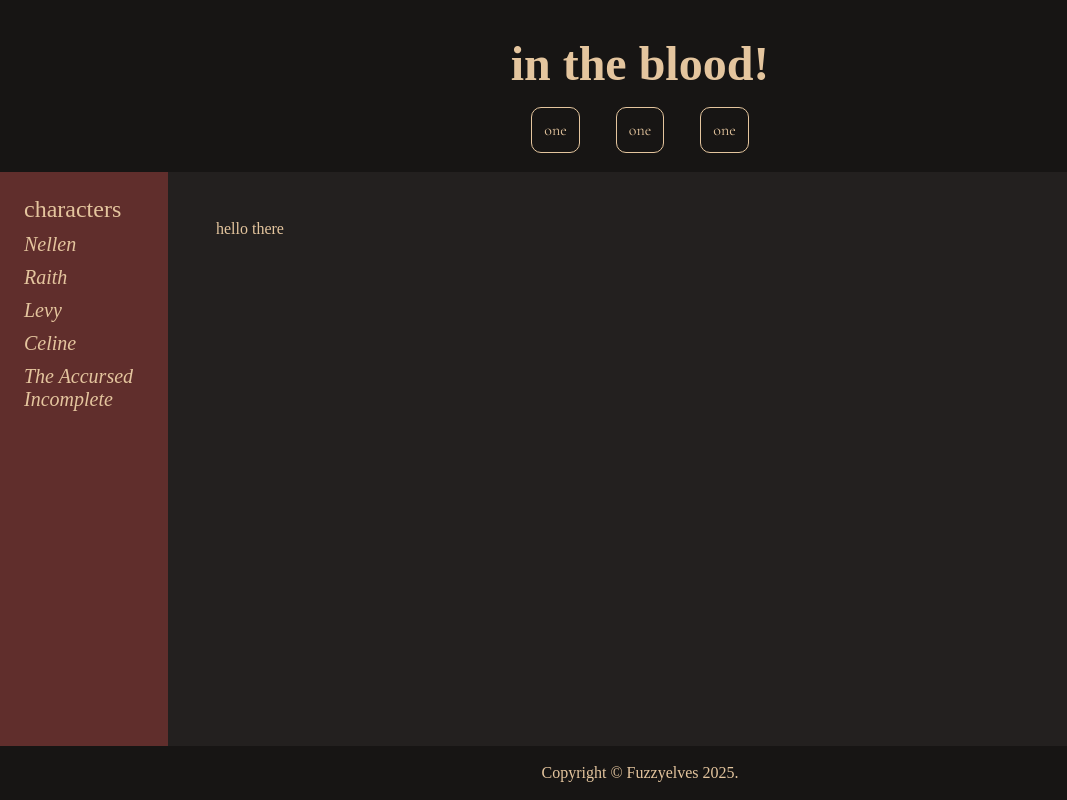
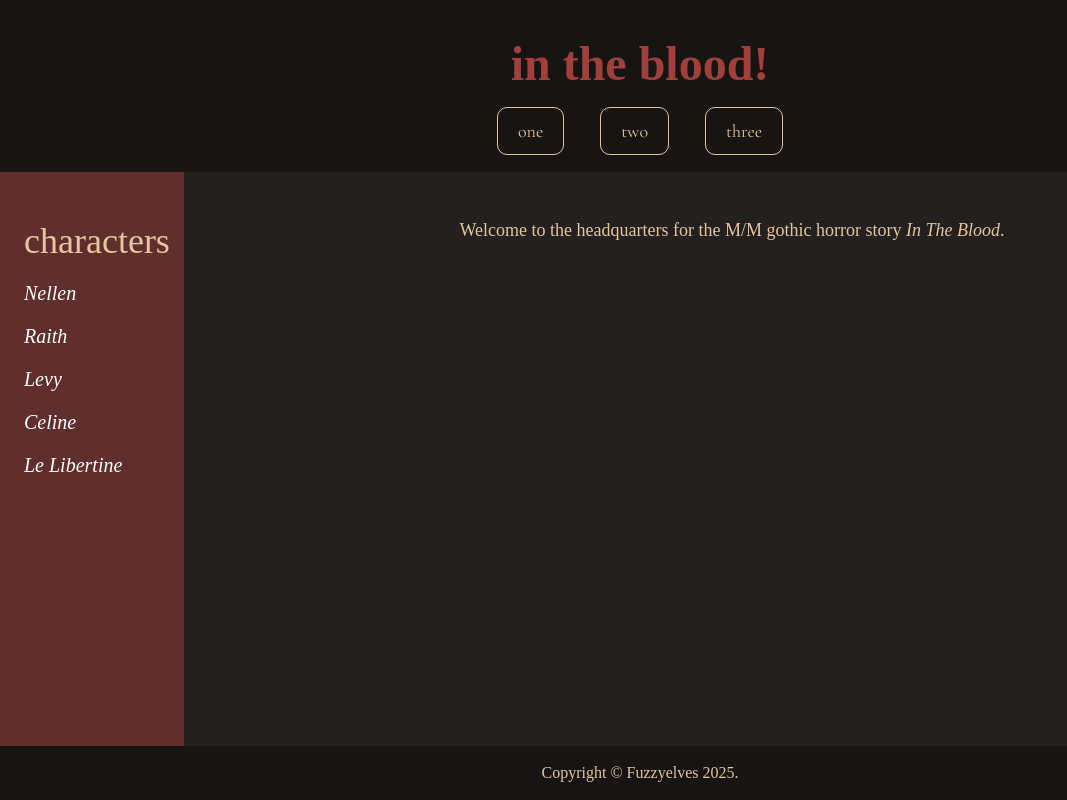
Before and after one commit to nathane331/comic-website, a plain HTML site: page index.html in a window 1280 px wide. Shown: the whole page, without its empty margins (0-1067 px from the left). Drawn offline with Linux system fonts and the light colour scheme; a web font is replaced by a local one.

Commit message:
small changes

```diff
--- a/index.html
+++ b/index.html
@@ -5,9 +5,9 @@
     <meta charset="UTF-8">
     <meta name="viewport" content="width=device-width, initial-scale=1.0">
     <link rel="preconnect" href="https://fonts.googleapis.com">
-<link rel="preconnect" href="https://fonts.gstatic.com" crossorigin>
-<link href="https://fonts.googleapis.com/css2?family=Bellefair&family=Cormorant+Infant:ital,wght@0,300;0,400;0,500;0,600;0,700;1,300;1,400;1,500;1,600;1,700&display=swap" rel="stylesheet">
-    <title>Document</title>
+    <link rel="preconnect" href="https://fonts.gstatic.com" crossorigin>
+    <link href="https://fonts.googleapis.com/css2?family=Bellefair&family=Cormorant+Infant:ital,wght@0,300;0,400;0,500;0,600;0,700;1,300;1,400;1,500;1,600;1,700&display=swap" rel="stylesheet">
+    <title>In The Blood!</title>
 </head>
 <body>
 
@@ -15,8 +15,8 @@
         <div class="title">in the blood!</div>
         <div class="button-container">
             <button>one</button>
-            <button>one</button>
-            <button>one</button>
+            <button>two</button>
+            <button>three</button>
         </div>
     </div>
 
@@ -29,14 +29,14 @@
                     <li>Raith</li>
                     <li>Levy</li>
                     <li>Celine</li>
-                    <li>The Accursed Incomplete</li>
+                    <li>Le Libertine</li>
                 </ul>
             </div>
         </div>
 
         <div class="body">
             <div class="body-content">
-                hello there
+                Welcome to the headquarters for the M/M gothic horror story <i>In The Blood</i>.
             </div>
         </div>
     </div>
--- a/style.css
+++ b/style.css
@@ -1,21 +1,18 @@
+
+* {
+    margin: 0;
+    padding: 0;
+    }
 
 body{
     color: #e4c59e;
     background-color: #23201f;
-    margin: 0;
-    padding: 0;
     font-family: "Bellefair";
     min-height: 100vh;
     display: flex;
     flex-direction: column;
     justify-content: space-between;
 }
-
-* {
-    margin: 0;
-    padding: 0;
-    }
-
 
 .center-content{
     display: flex;
@@ -38,6 +35,7 @@ body{
 .title{
     font-size: 48px;
     font-weight: bold;
+    color:#a13f3c;
 }
 
 .button-container{
@@ -47,12 +45,12 @@ body{
 
 button{
     font-family: "Cormorant Infant";
-font-size: 16px;
+    font-size: 18px;
     color:#e4c59e;
     background-color: transparent;
     border: 1px solid #e4c59e;
     border-radius: 10px;
-    padding: 12px;
+    padding: 12px 20px 12px 20px;
     text-align: center;
 
 }
@@ -60,14 +58,27 @@ font-size: 16px;
 
 .side-menu{
     background-color: #602e2c;
+    color:#e4c59e;
+    font-size: 120px;
     padding: 24px;
-    width: 120px;
+    padding-top: 48px;
+    width: 136px;
     flex-shrink: 0;
+    display:flex;
+    flex-direction: column;
+    font-size: 36px;
 
 }
 
 .body{
     padding: 48px;
+    display: flex;
+    justify-content: center;
+    flex-grow: 1;
+}
+
+.body-content{
+    font-size: 18px;
 }
 
 .footer{
@@ -83,13 +94,6 @@ font-size: 16px;
 
 }
 
-.side-menu{
-    display:flex;
-    flex-direction: column;
-    font-size: 24px;
-
-}
-
 ul{
     list-style-type:none;
 
@@ -100,7 +104,8 @@ ul{
 }
 
 li{
+    color:white;
     font-size: 20px;
-    padding-top: 10px;
+    padding-top: 20px;
     font-style: italic;
 }
```
